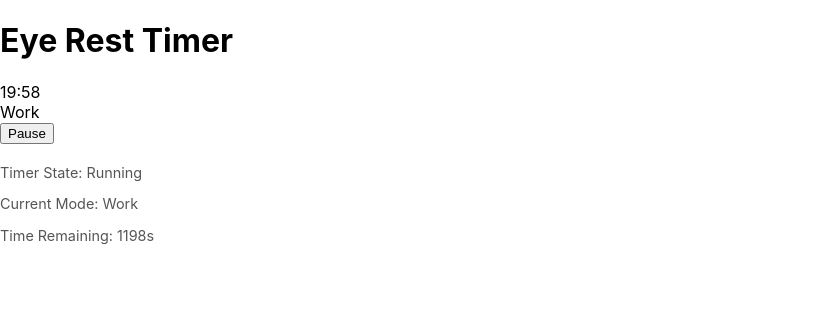
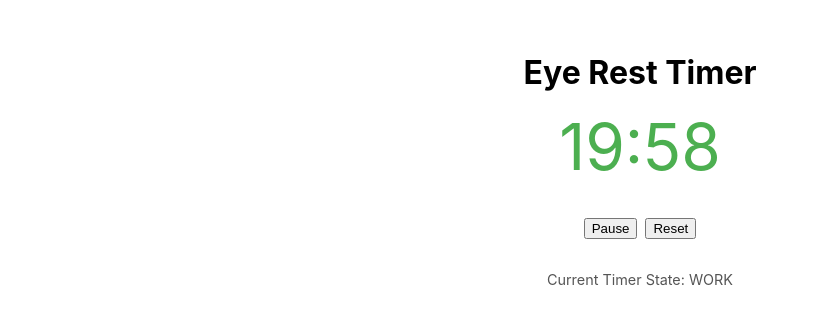
Before and after one commit to 9haroon/eye-rest-timer, a React (Create React App) app: page / in a window 1280 px wide. Both pictures are taken after a click on the button "Start". Shown: the top 324 px of the page, without its empty margins (0-819 px from the left). Built offline with nearby package versions, Linux system fonts and the light colour scheme.

Commit message:
feat(Manage Timer State): Implement state management for the timer's countdown, work/break states,

```diff
--- a/src/App.tsx
+++ b/src/App.tsx
@@ -1,62 +1,33 @@
 import React from 'react';
+import { useTimer } from './hooks/useTimer';
 import TimerDisplay from './components/TimerDisplay';
 import ControlButtons from './components/ControlButtons';
-import { useTimer } from './hooks/useTimer';
-import './index.css'; // Assuming basic CSS is imported globally
+import './index.css'; // Assuming this contains basic styling
 
 function App() {
   const {
     timeRemaining,
-    isWorkTime,
+    currentState,
     isActive,
-    start,
-    pause,
-    reset,
+    startTimer,
+    pauseTimer,
+    resetTimer,
   } = useTimer();
 
-  // Handler for starting the timer.
-  // If the timer is not active, it will start the current state (work or break).
-  // The useTimer hook manages transitioning to the next state when time runs out.
-  const handleStart = () => {
-    start();
-  };
-
-  // Handler for pausing the timer.
-  const handlePause = () => {
-    pause();
-  };
-
-  // Handler for resetting the timer.
-  // This will stop the timer and set it back to the initial work duration.
-  const handleReset = () => {
-    reset();
-  };
-
-  // Prepare display information
-  const timerLabel = isWorkTime ? 'Work' : 'Break';
-
   return (
-    <div className="app-container">
-      <h1>Eye Rest Timer</h1>
-      <TimerDisplay
-        timeRemaining={timeRemaining}
-        isWorkTime={isWorkTime}
+    <div className="App" style={{ paddingTop: '2rem' }}>
+      <h1 style={{ textAlign: 'center', marginBottom: '1rem' }}>Eye Rest Timer</h1>
+      <TimerDisplay timeRemaining={timeRemaining} currentState={currentState} />
+      <ControlButtons
         isActive={isActive}
+        onStart={startTimer}
+        onPause={pauseTimer}
+        onReset={resetTimer}
       />
-      <ControlButtons
-        onStart={handleStart}
-        onPause={handlePause}
-        onReset={handleReset}
-        isActive={isActive}
-        timeRemaining={timeRemaining}
-      />
-
-      {/* Status indicators for debugging or user feedback - can be removed later */}
-      <div className="status-indicators" style={{ marginTop: '20px', fontSize: '0.9em', color: '#555' }}>
-        <p>Timer State: {isActive ? 'Running' : 'Paused/Stopped'}</p>
-        <p>Current Mode: {timerLabel}</p>
-        <p>Time Remaining: {timeRemaining}s</p>
-      </div>
+      {/* Placeholder for potential settings or history later */}
+      <p style={{ textAlign: 'center', marginTop: '2rem', fontSize: '0.9rem', color: '#555' }}>
+        Current Timer State: {currentState.toUpperCase()}
+      </p>
     </div>
   );
 }
--- a/src/components/ControlButtons.tsx
+++ b/src/components/ControlButtons.tsx
@@ -1,44 +1,26 @@
 import React from 'react';
 
 interface ControlButtonsProps {
+  isActive: boolean;
   onStart: () => void;
   onPause: () => void;
   onReset: () => void;
-  isActive: boolean;
-  timeRemaining: number;
 }
 
 const ControlButtons: React.FC<ControlButtonsProps> = ({
+  isActive,
   onStart,
   onPause,
   onReset,
-  isActive,
-  timeRemaining,
 }) => {
-  // Determine if the timer has finished its last cycle and is ready for a new one.
-  // This happens when isActive is false and timeRemaining indicates the end of a cycle.
-  // A simple heuristic is that if isActive is false and timeRemaining is NOT the initial work duration,
-  // it implies a cycle has completed and needs to be reset or started fresh.
-  // However, the hook's logic ensures that after a cycle finishes, timeRemaining is set to the *next* duration.
-  // So, timeRemaining === 0 is a transient state.
-  // A more robust check is if it's not active and timeRemaining is not the default work duration.
-  // For this P0 task, we can simplify and consider "Start New" when not active and time is not the default starting value.
-  // But given the reset() function sets it to DEFAULT_WORK_DURATION, we can infer from isActive.
-
-  const isTimerAtStartOrReset = timeRemaining === (20 * 60); // Assuming default work duration is 20*60
-
   return (
-    <div className="control-buttons">
-      {isActive ? (
-        <button onClick={onPause}>Pause</button>
+    <div style={{ textAlign: 'center' }}>
+      {!isActive ? (
+        <button onClick={onStart} style={{ marginRight: '0.5rem' }}>Start</button>
       ) : (
-        <>
-          <button onClick={onStart}>
-            {isTimerAtStartOrReset ? 'Start' : 'Resume'}
-          </button>
-          <button onClick={onReset}>Reset</button>
-        </>
+        <button onClick={onPause} style={{ marginRight: '0.5rem' }}>Pause</button>
       )}
+      <button onClick={onReset}>Reset</button>
     </div>
   );
 };
--- a/src/components/TimerDisplay.tsx
+++ b/src/components/TimerDisplay.tsx
@@ -1,23 +1,31 @@
 import React from 'react';
-import { formatTime } from '../hooks/useTimer';
 
 interface TimerDisplayProps {
   timeRemaining: number;
-  isWorkTime: boolean;
-  isActive: boolean;
+  currentState: 'work' | 'break';
 }
 
-const TimerDisplay: React.FC<TimerDisplayProps> = ({ timeRemaining, isWorkTime, isActive }) => {
+const formatTime = (timeInSeconds: number): string => {
+  const minutes = Math.floor(timeInSeconds / 60);
+  const seconds = timeInSeconds % 60;
+  const paddedMinutes = String(minutes).padStart(2, '0');
+  const paddedSeconds = String(seconds).padStart(2, '0');
+  return `${paddedMinutes}:${paddedSeconds}`;
+};
+
+const TimerDisplay: React.FC<TimerDisplayProps> = ({ timeRemaining, currentState }) => {
   const formattedTime = formatTime(timeRemaining);
-  const timerStateLabel = isWorkTime ? 'Work' : 'Break';
-
-  // Basic styling classes - these would be expanded in CSS
-  const containerClassName = `timer-display ${isWorkTime ? 'work-state' : 'break-state'} ${isActive ? 'active' : ''}`;
+  // Example styling, actual styling will be in index.css or a dedicated CSS module
+  const displayStyle = {
+    color: currentState === 'work' ? '#4CAF50' : '#FFC107', // Green for work, Amber for break
+    fontSize: '4rem',
+    textAlign: 'center' as const,
+    marginBottom: '2rem',
+  };
 
   return (
-    <div className={containerClassName}>
-      <div className="time-value">{formattedTime}</div>
-      <div className="state-label">{timerStateLabel}</div>
+    <div style={displayStyle}>
+      {formattedTime}
     </div>
   );
 };
--- a/src/hooks/useTimer.ts
+++ b/src/hooks/useTimer.ts
@@ -1,118 +1,143 @@
 import { useState, useEffect, useRef, useCallback } from 'react';
 
-const DEFAULT_WORK_DURATION = 20 * 60; // 20 minutes in seconds
-const DEFAULT_BREAK_DURATION = 20; // 20 seconds
+const WORK_DURATION = 20 * 60; // 20 minutes in seconds
+const BREAK_DURATION = 20; // 20 seconds
 
-export interface TimerState {
+export type TimerState = 'work' | 'break';
+
+interface TimerHook {
   timeRemaining: number;
-  isWorkTime: boolean;
+  currentState: TimerState;
   isActive: boolean;
+  startTimer: () => void;
+  pauseTimer: () => void;
+  resetTimer: () => void;
 }
 
-export type TimerControls = {
-  start: () => void;
-  pause: () => void;
-  reset: () => void;
-};
+export const useTimer = (): TimerHook => {
+  const [timeRemaining, setTimeRemaining] = useState(WORK_DURATION);
+  const [currentState, setCurrentState] = useState<TimerState>('work');
+  const [isActive, setIsActive] = useState(false);
 
-export function useTimer(): TimerState & TimerControls {
-  const [timeRemaining, setTimeRemaining] = useState<number>(DEFAULT_WORK_DURATION);
-  const [isWorkTime, setIsWorkTime] = useState<boolean>(true);
-  const [isActive, setIsActive] = useState<boolean>(false);
-  const intervalIdRef = useRef<NodeJS.Timeout | null>(null);
+  const intervalRef = useRef<NodeJS.Timeout | null>(null);
+  const timeoutRef = useRef<NodeJS.Timeout | null>(null);
 
   const tick = useCallback(() => {
-    setTimeRemaining((prevTime) => {
-      if (prevTime <= 1) {
-        // Time is up, transition to next state
-        if (intervalIdRef.current) {
-          clearInterval(intervalIdRef.current);
-          intervalIdRef.current = null;
+    setTimeRemaining(prevTime => {
+      if (prevTime <= 1) { // Time is up
+        // Clear the interval that called us
+        if (intervalRef.current) {
+          clearInterval(intervalRef.current);
+          intervalRef.current = null;
         }
 
-        if (isWorkTime) {
-          // Transition from work to break
-          setIsWorkTime(false);
-          setTimeRemaining(DEFAULT_BREAK_DURATION);
-          setIsActive(false); // Timer stops after work period ends, waiting for next start/reset
-        } else {
-          // Transition from break to work
-          setIsWorkTime(true);
-          setTimeRemaining(DEFAULT_WORK_DURATION);
-          setIsActive(false); // Timer stops after break period ends, waiting for next start/reset
+        if (currentState === 'work') {
+          // Work period ended, switch to break
+          setCurrentState('break');
+          setTimeRemaining(BREAK_DURATION);
+          // Start the break countdown using setTimeout
+          timeoutRef.current = setTimeout(() => {
+            // Break duration is over, switch back to work and stop timer
+            setCurrentState('work');
+            setTimeRemaining(WORK_DURATION);
+            setIsActive(false); // Stop timer, requires user to press start again
+            if (timeoutRef.current) { // Clean up the timeout itself
+                clearTimeout(timeoutRef.current);
+                timeoutRef.current = null;
+            }
+          }, BREAK_DURATION * 1000);
+        } else { // currentState === 'break'
+          // Break period ended, switch back to work and stop timer
+          setCurrentState('work');
+          setTimeRemaining(WORK_DURATION);
+          setIsActive(false); // Stop timer, requires user to press start again
+          // No need to clear timeoutRef here as it was for the break itself, which has ended.
         }
-        return 0; // Ensure timeRemaining is 0 for the transition moment
+        return 0; // Ensure time is 0 before state transition
       }
+      // Continue countdown
       return prevTime - 1;
     });
-  }, [isWorkTime]);
+  }, [currentState]); // tick depends on currentState to decide next action
 
-  const start = useCallback(() => {
+  // Effect to manage the main interval
+  useEffect(() => {
+    if (isActive) {
+      // Start interval if not already running
+      if (intervalRef.current === null) {
+        intervalRef.current = setInterval(tick, 1000);
+      }
+    } else {
+      // Clear interval if not active
+      if (intervalRef.current) {
+        clearInterval(intervalRef.current);
+        intervalRef.current = null;
+      }
+    }
+
+    // Cleanup function
+    return () => {
+      if (intervalRef.current) {
+        clearInterval(intervalRef.current);
+      }
+      if (timeoutRef.current) {
+        clearTimeout(timeoutRef.current);
+      }
+    };
+  }, [isActive, tick]); // Depend on isActive to start/stop the interval
+
+  const startTimer = useCallback(() => {
     if (isActive) return; // Already running
 
-    // If timer was reset or finished and timeRemaining is 0,
-    // reset() must have been called to prepare for a new cycle.
-    // The actual timer state (work/break duration) is handled by reset() and tick().
-    // We just need to activate the interval if it's not already active.
+    // If we were in a break and user hits start, reset to work.
+    if (currentState === 'break') {
+        // Clear any pending break timeout if user hits start during break
+        if (timeoutRef.current) {
+            clearTimeout(timeoutRef.current);
+            timeoutRef.current = null;
+        }
+        setCurrentState('work');
+        setTimeRemaining(WORK_DURATION);
+    }
+    // Set isActive to true to trigger the setInterval in useEffect
+    setIsActive(true);
+  }, [isActive, currentState]);
 
-    setIsActive(true);
-    if (intervalIdRef.current === null) {
-      intervalIdRef.current = setInterval(tick, 1000);
+  const pauseTimer = useCallback(() => {
+    setIsActive(false); // This will cause the useEffect to clear the interval
+    // Explicitly clear interval and timeout references for safety
+    if (intervalRef.current) {
+      clearInterval(intervalRef.current);
+      intervalRef.current = null;
     }
-  }, [isActive, tick]);
-
-  const pause = useCallback(() => {
-    if (isActive) {
-      setIsActive(false);
-      if (intervalIdRef.current) {
-        clearInterval(intervalIdRef.current);
-        intervalIdRef.current = null;
-      }
+    if (timeoutRef.current) {
+        clearTimeout(timeoutRef.current);
+        timeoutRef.current = null;
     }
-  }, [isActive]);
-
-  const reset = useCallback(() => {
-    if (intervalIdRef.current) {
-      clearInterval(intervalIdRef.current);
-      intervalIdRef.current = null;
-    }
-    setIsActive(false);
-    setIsWorkTime(true);
-    setTimeRemaining(DEFAULT_WORK_DURATION);
   }, []);
 
-  // Effect to manage the interval based on isActive state
-  useEffect(() => {
-      if (isActive && timeRemaining > 0) {
-          intervalIdRef.current = setInterval(tick, 1000);
-      } else if (!isActive && intervalIdRef.current !== null) {
-          // Clear interval if not active (paused or finished)
-          clearInterval(intervalIdRef.current);
-          intervalIdRef.current = null;
-      }
-      // Cleanup on unmount
-      return () => {
-          if (intervalIdRef.current) {
-              clearInterval(intervalIdRef.current);
-          }
-      };
-  }, [isActive, timeRemaining, tick]); // timeRemaining is included because tick might set it to 0, which should stop the interval
+  const resetTimer = useCallback(() => {
+    setIsActive(false); // Stop timer
+    // Clear any running intervals or timeouts
+    if (intervalRef.current) {
+      clearInterval(intervalRef.current);
+      intervalRef.current = null;
+    }
+    if (timeoutRef.current) {
+        clearTimeout(timeoutRef.current);
+        timeoutRef.current = null;
+    }
+    // Reset state
+    setCurrentState('work');
+    setTimeRemaining(WORK_DURATION);
+  }, []);
 
   return {
     timeRemaining,
-    isWorkTime,
+    currentState,
     isActive,
-    start,
-    pause,
-    reset,
+    startTimer,
+    pauseTimer,
+    resetTimer,
   };
-}
-
-// Helper to format time for display
-export function formatTime(seconds: number): string {
-  const minutes = Math.floor(seconds / 60);
-  const remainingSeconds = seconds % 60;
-  const paddedMinutes = String(minutes).padStart(2, '0');
-  const paddedSeconds = String(remainingSeconds).padStart(2, '0');
-  return `${paddedMinutes}:${paddedSeconds}`;
-}
+};
```
